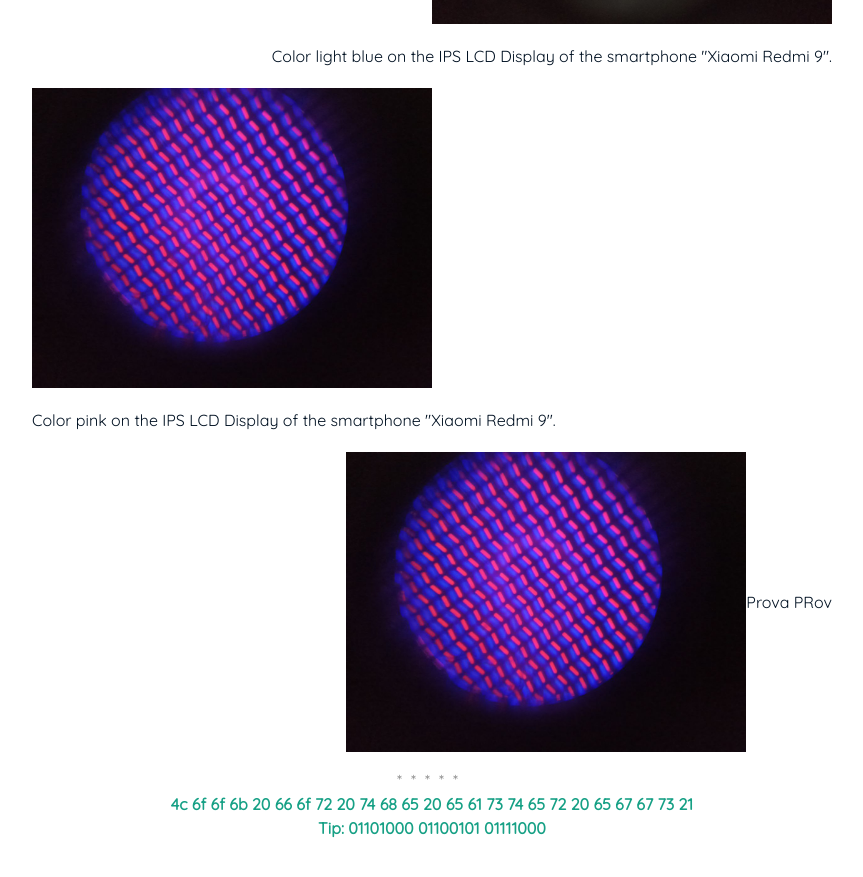
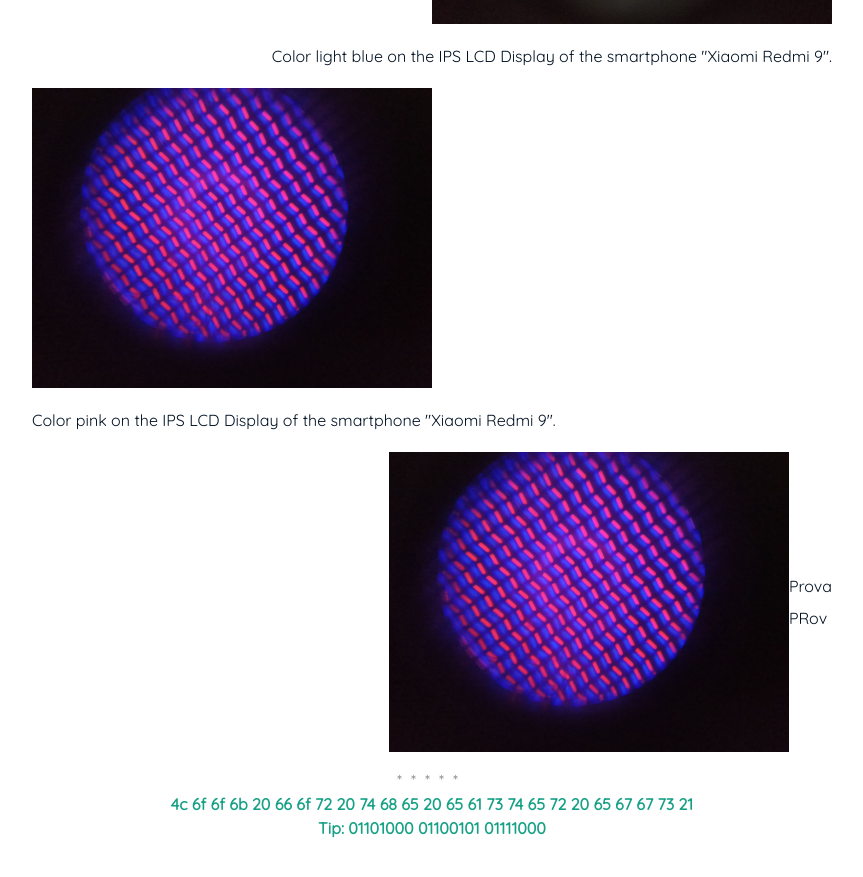
Before and after one commit to FreShq99/frenkishqepa.com, a Jekyll site: the page built from gallery.md, in a window 1280 px wide and 900 px high, scrolled down 1119 px. Shown: the top 877 px of the window, without its empty margins (208-1071 px from the left). Built offline with Jekyll 4.4.1, drawn with Linux system fonts in a browser that asks for light colours.

Commit message:
Update gallery.md

```diff
--- a/gallery.md
+++ b/gallery.md
@@ -21,6 +21,5 @@
 
 <div style="display: flex; justify-content: flex-end; align-items: center;">
   <img width="50%" src="MicroscopeGallery/purple.jpeg" alt="">
-  <p style="margin: 0;"> Prova
-    PRov</p>
+  <p style="margin: 0;"> Prova<br> PRov</p>
 </div>
```
